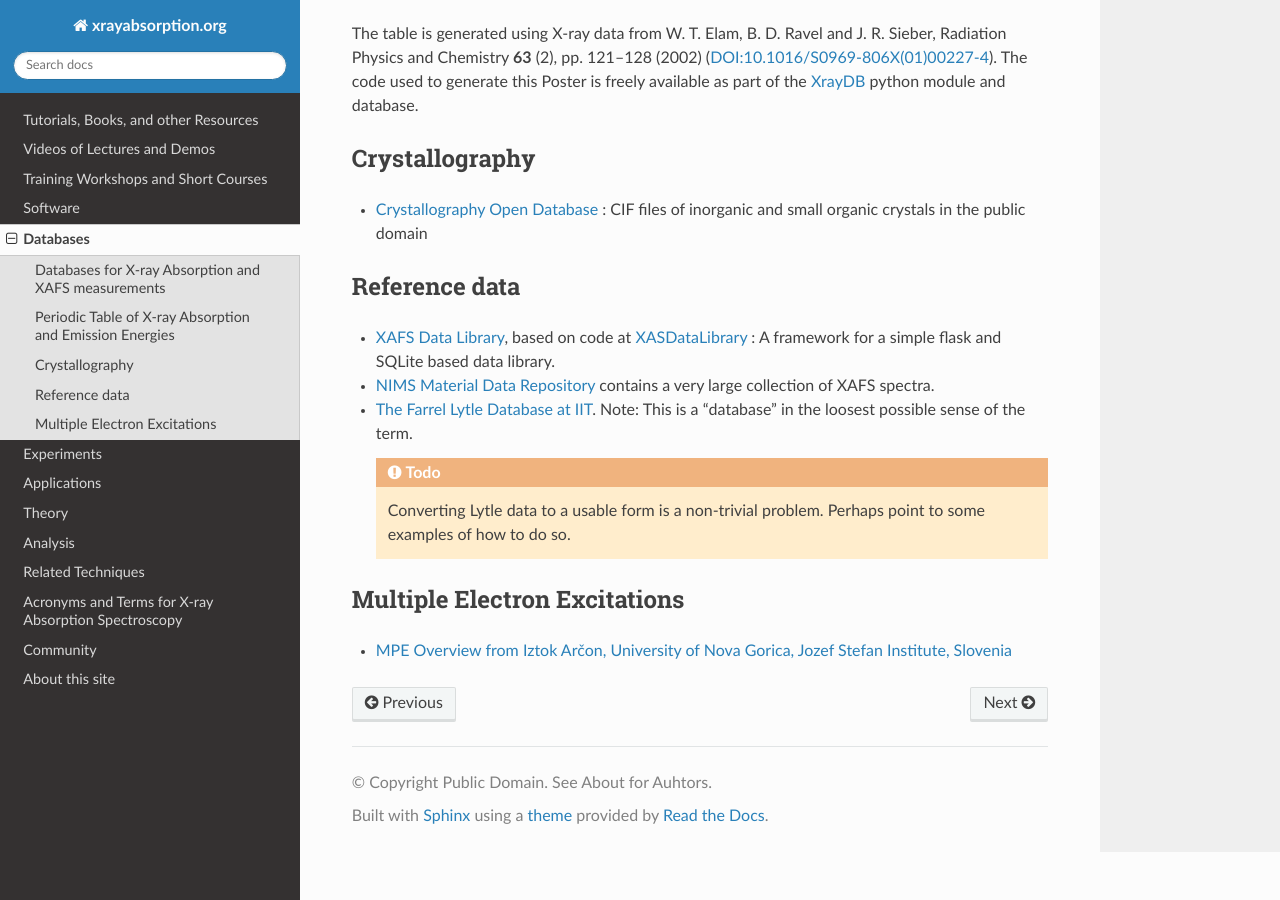
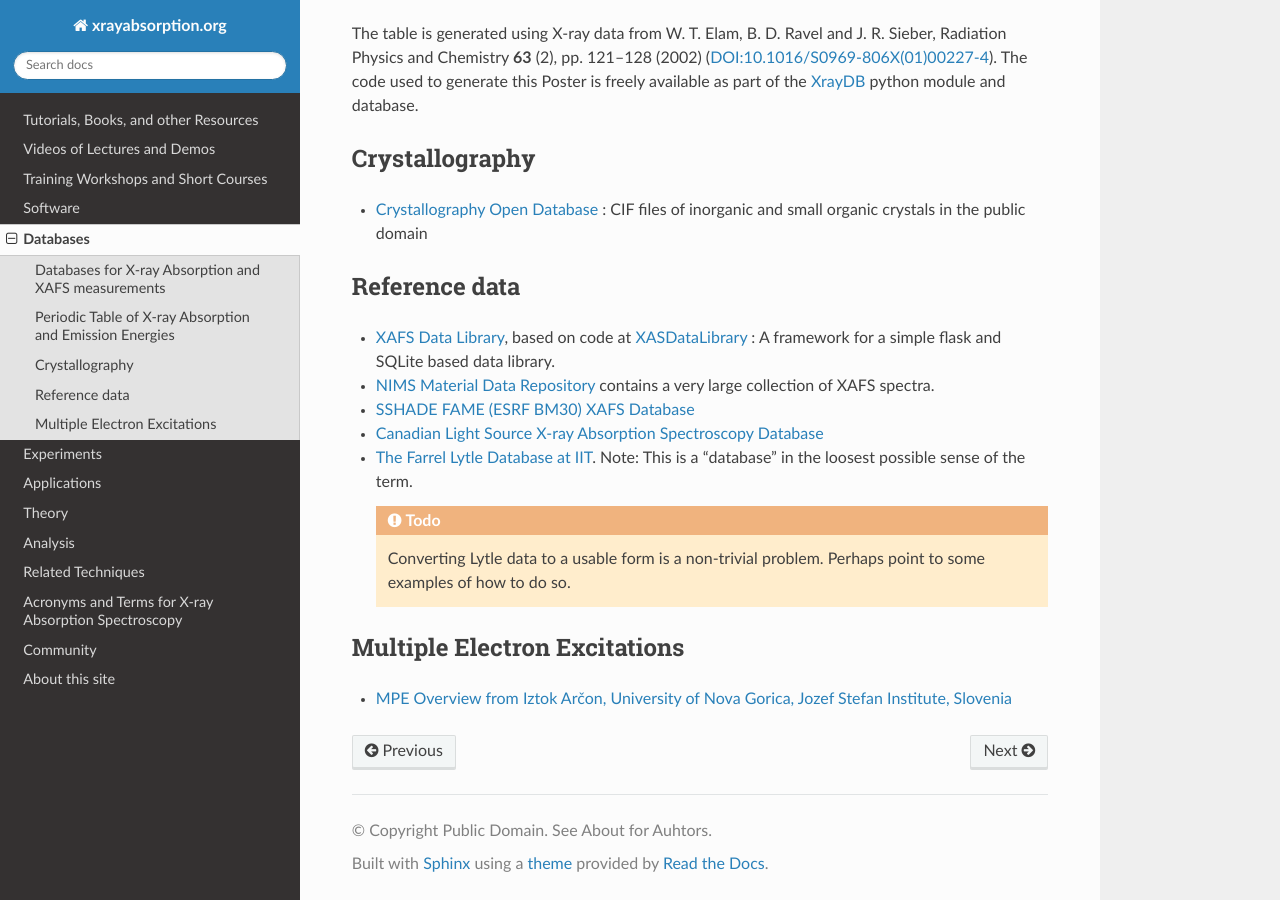
Before and after one commit to XraySpectroscopy/xafsorg, a Sphinx documentation site: the page built from docs/databases.rst, in a window 1280 px wide and 900 px high, scrolled down 826 px. Built offline with Sphinx 7.4.7 and the Read the Docs theme 2.0.0, drawn with Linux system fonts in a browser that asks for light colours.

Commit message:
add xafs database links

```diff
--- a/docs/databases.rst
+++ b/docs/databases.rst
@@ -90,6 +90,10 @@ Reference data
 * `NIMS Material Data Repository <https://mdr.nims.go.jp>`_ contains a very
   large collection of XAFS spectra.
 
+* `SSHADE FAME (ESRF BM30) XAFS Database <https://www.sshade.eu/db/fame>`_
+
+* `Canadian Light Source X-ray Absorption Spectroscopy Database  <https://xasdb.lightsource.ca/>`_
+
 * `The Farrel Lytle Database at IIT
   <http://ixs.iit.edu/database/data/Farrel_Lytle_data/>`_.  Note:
   This is a
```
